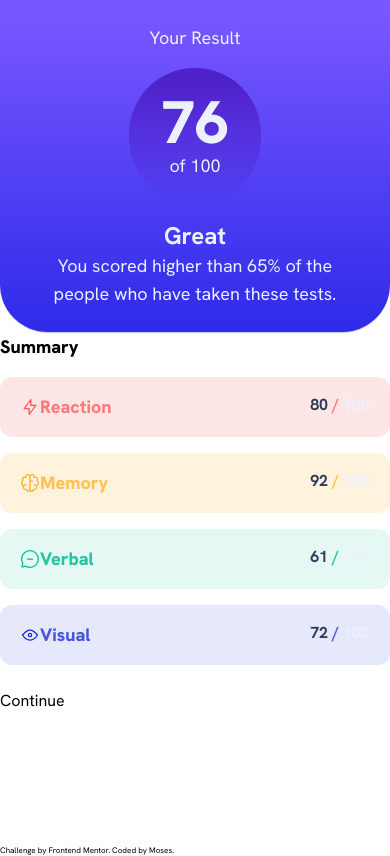
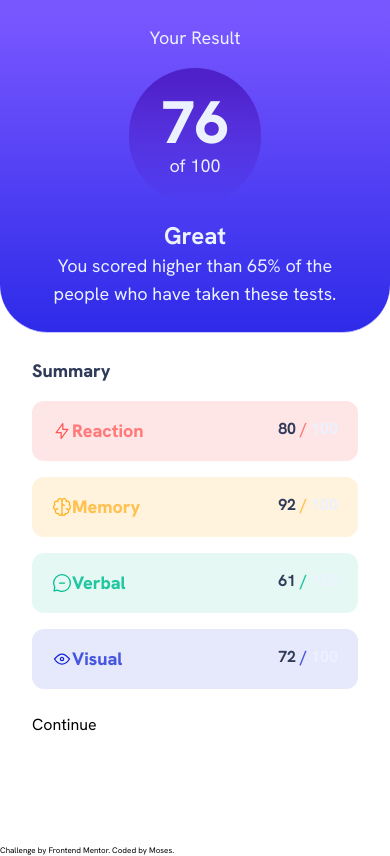
Before and after one commit to mbtenkorang/results-summary-component, a Vue app: page / in a window 390 px wide. Built offline with nearby package versions, Linux system fonts and the light colour scheme.

Commit message:
Update styles for mobile

```diff
--- a/src/App.vue
+++ b/src/App.vue
@@ -35,10 +35,10 @@ watch(_data, (newValue, _data) => {
 <template>
 
     <HeadingComponent :average_score="_averagescore" />
-    <main>
-        <h1 class="text-lg font-extrabold">Summary</h1>
+    <main class="mx-8 my-6">
+        <h1 class="text-lg font-extrabold text-neutral-gray-blue">Summary</h1>
         <div>
-            <h3 v-if="_isloading">Loading ... </h3>
+            <h3 v-if="_isloading" class="text-neutral-palu-blue">Loading ... </h3>
             <ul v-else>
                 <ListItemComponent :summary_details="_data" />
             </ul>
```
